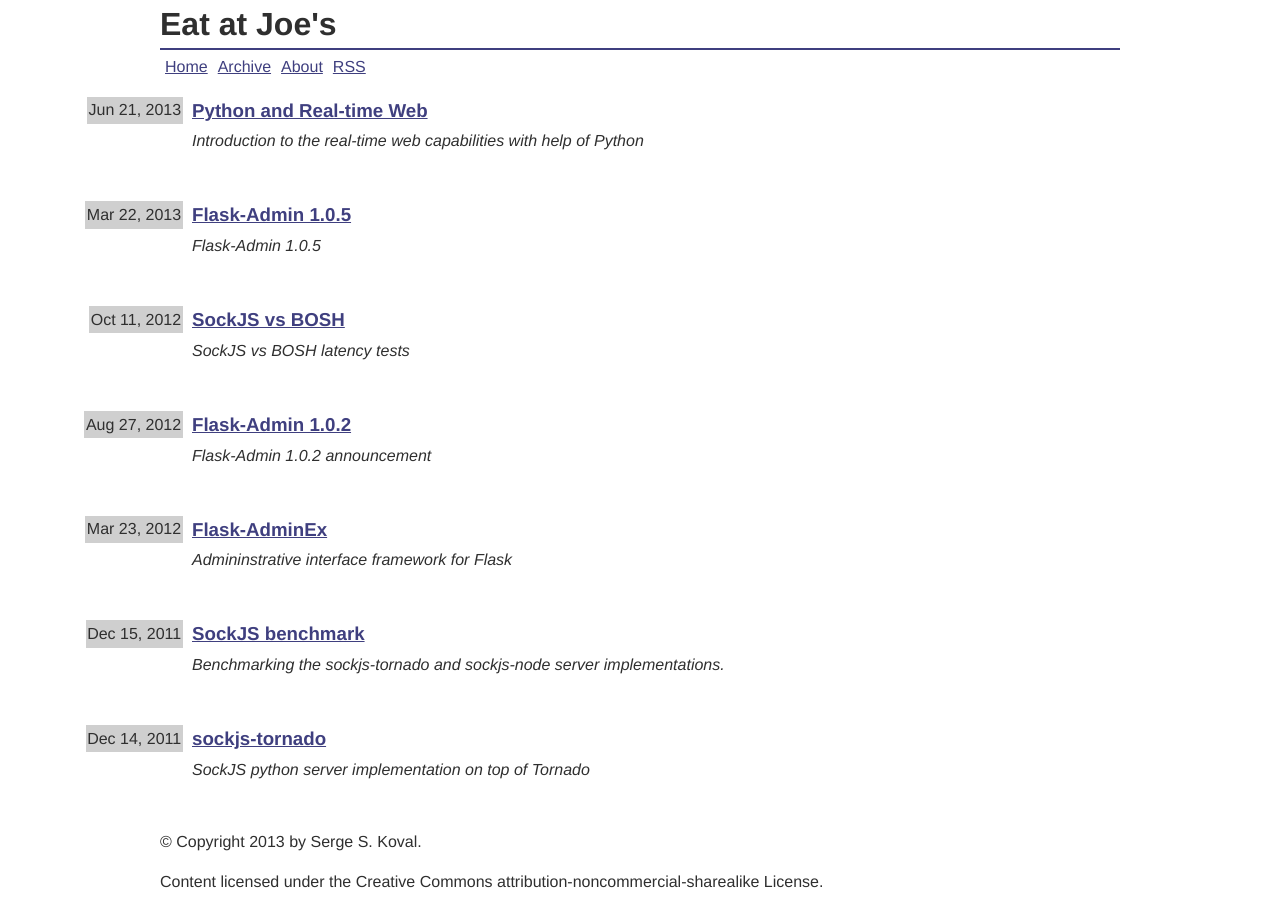
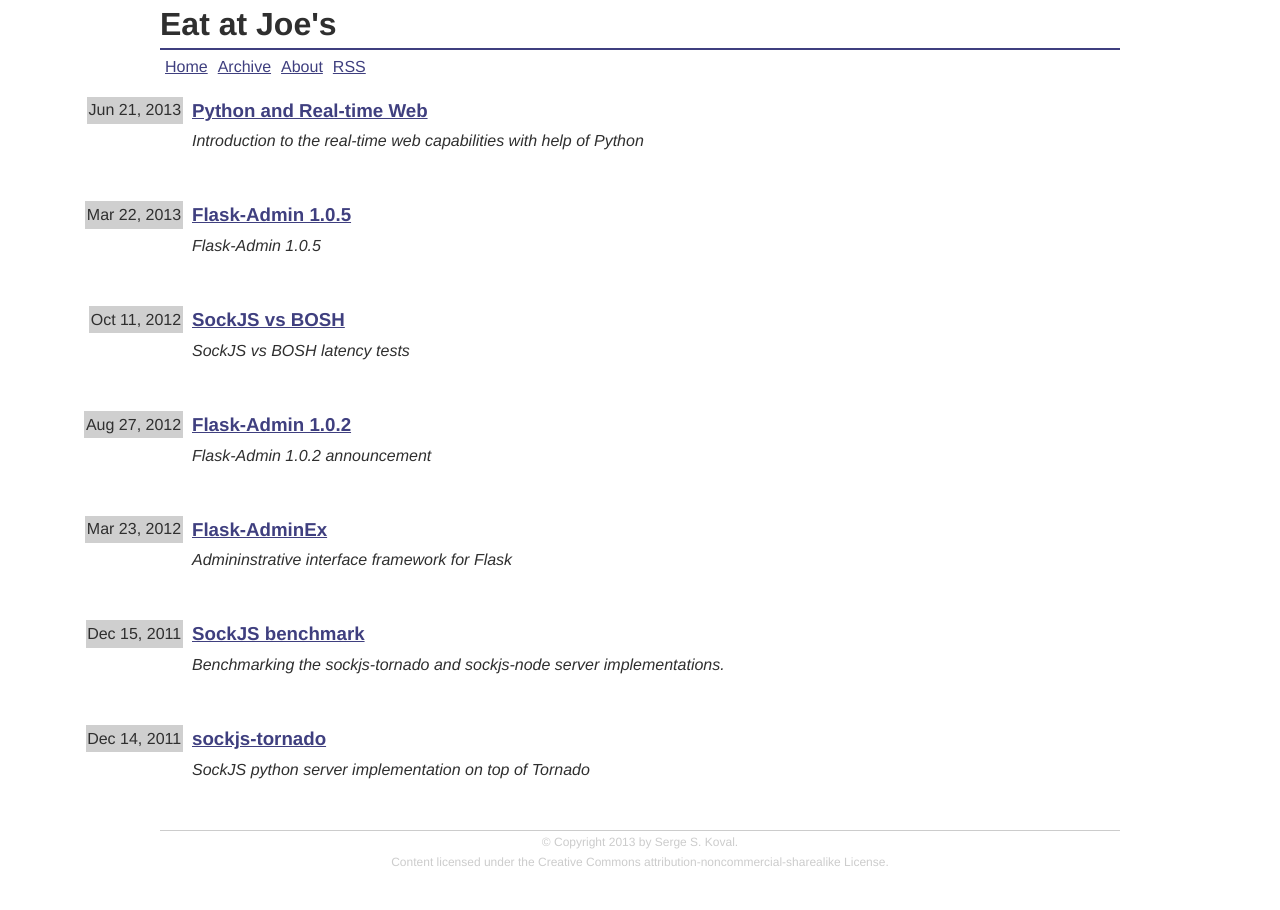
Before and after one commit to mrjoes/mrjoes.github.com, a Jekyll site: the page built from index.md, in a window 1280 px wide. Built offline with Jekyll 4.4.1, drawn with Linux system fonts in a browser that asks for light colours; Markdown is read by kramdown in place of the engine named in the settings.

Commit message:
Update default.css

```diff
--- a/shared/css/default.css
+++ b/shared/css/default.css
@@ -80,9 +80,15 @@ code, blockquote {
 	padding: 1em;
 }
 
-footer {
-	font-size: 0.65em;
+.footer {
+	border-top: 1px solid #ccc;
+	font-size: 0.75em;
 	text-align: center;
+}
+
+.footer p {
+	margin: 2px;
+	color: #ccc;
 }
 
 .graph
```
